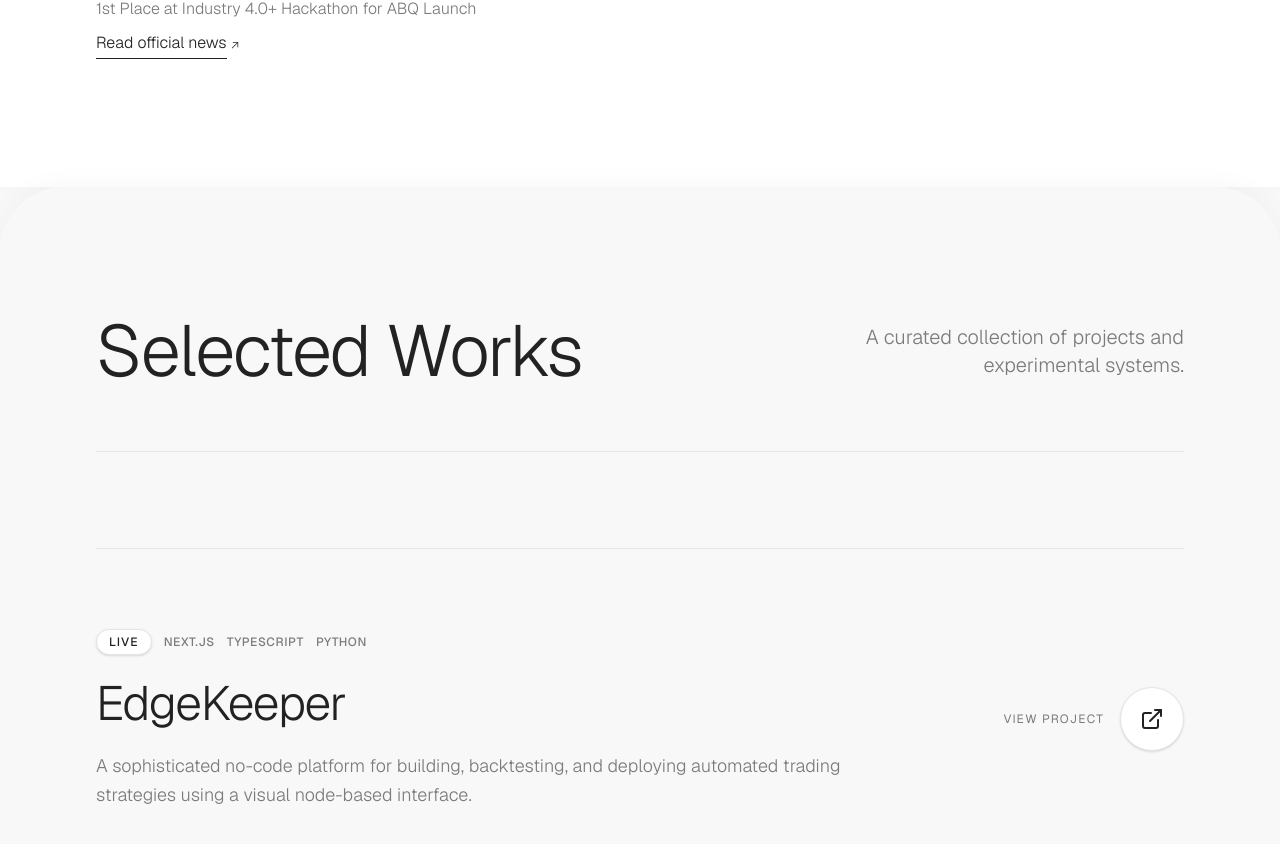
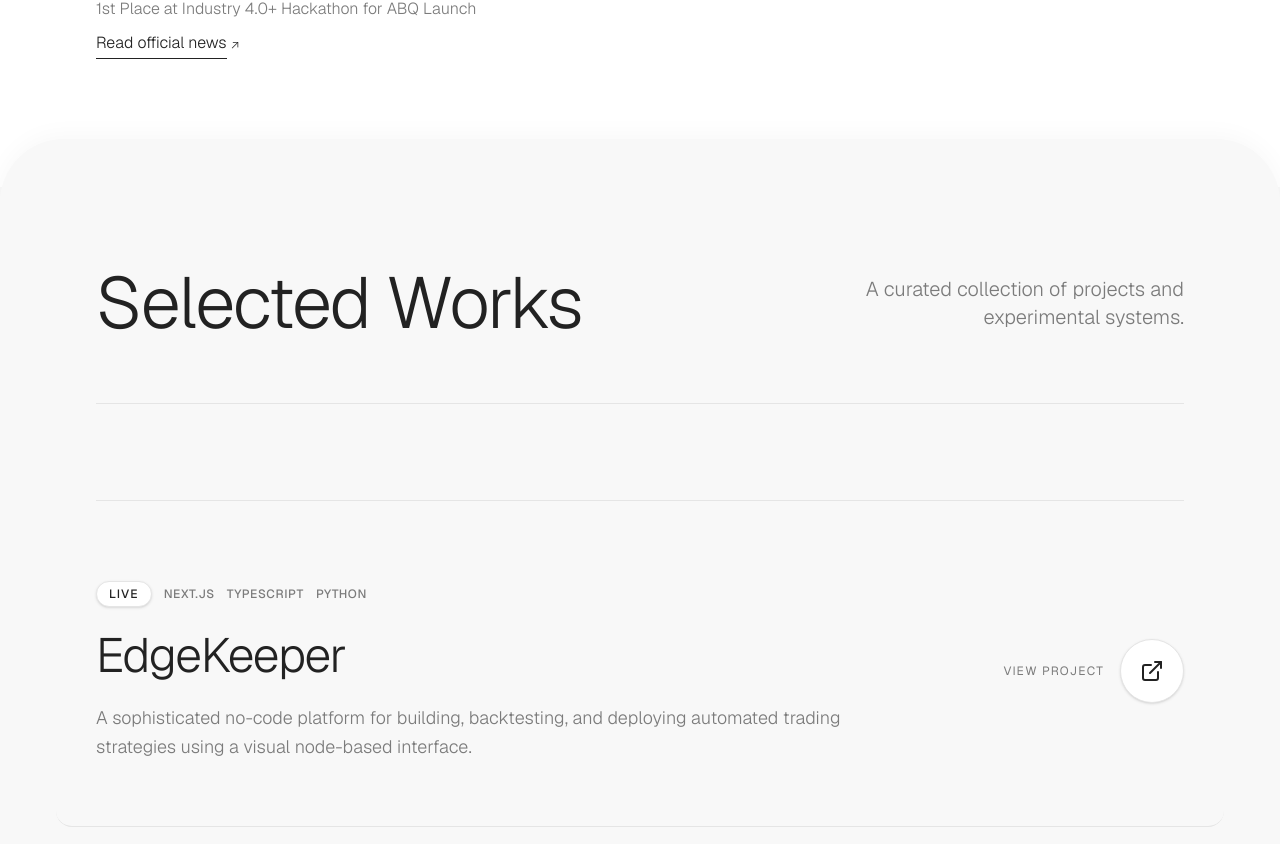
Before and after one commit to DevMubzly/porfolio, a Next.js app: page / in a window 1280 px wide. Shown: the part 1953-2797 px from the top of the page. Built offline with nearby package versions, Linux system fonts and the light colour scheme.

Commit message:
Revert sections back to relative positioning

```diff
--- a/src/components/AboutSection.tsx
+++ b/src/components/AboutSection.tsx
@@ -61,7 +61,7 @@ const slideInLeft = {
 
 export function AboutSection() {
   return (
-    <section id="about" className="sticky top-0 z-[2] py-24 lg:py-32 px-6 lg:px-24 bg-white text-[#222222] rounded-t-[3rem] lg:rounded-t-[4rem] shadow-[0_-4px_24px_rgba(0,0,0,0.03)] flex flex-col justify-center">
+    <section id="about" className="relative z-[2] py-24 lg:py-32 px-6 lg:px-24 bg-white text-[#222222] rounded-t-[3rem] lg:rounded-t-[4rem] shadow-[0_-4px_24px_rgba(0,0,0,0.03)] flex flex-col justify-center">
       <div className="max-w-7xl mx-auto w-full">
         <motion.div
           variants={containerVariants}
--- a/src/components/ArticlesSection.tsx
+++ b/src/components/ArticlesSection.tsx
@@ -7,7 +7,7 @@ import { ArrowUpRight } from "lucide-react";
 
 export function ArticlesSection() {
   return (
-    <section id="articles" className="sticky top-0 z-[4] py-24 lg:py-32 px-6 lg:px-24 bg-white text-[#222222] rounded-t-[3rem] lg:rounded-t-[4rem] shadow-[0_-4px_24px_rgba(0,0,0,0.03)] flex flex-col justify-center">
+    <section id="articles" className="relative z-[4] py-24 lg:py-32 px-6 lg:px-24 bg-white text-[#222222] rounded-t-[3rem] lg:rounded-t-[4rem] shadow-[0_-4px_24px_rgba(0,0,0,0.03)] flex flex-col justify-center -mt-8 lg:-mt-12">
       <div className="max-w-7xl mx-auto w-full relative z-10">
         <motion.div
           initial={{ opacity: 0, y: 50 }}
--- a/src/components/ContactSection.tsx
+++ b/src/components/ContactSection.tsx
@@ -5,7 +5,7 @@ import { Github, Mail, ArrowUpRight } from "lucide-react";
 
 export function ContactSection() {
   return (
-    <section id="contact" className="sticky top-0 z-[5] py-24 lg:py-32 px-6 lg:px-24 bg-[#F8F8F8] text-[#222222] rounded-t-[3rem] lg:rounded-t-[4rem] shadow-[0_-4px_24px_rgba(0,0,0,0.03)] flex flex-col justify-center">
+    <section id="contact" className="relative z-[5] py-24 lg:py-32 px-6 lg:px-24 bg-[#F8F8F8] text-[#222222] rounded-t-[3rem] lg:rounded-t-[4rem] shadow-[0_-4px_24px_rgba(0,0,0,0.03)] flex flex-col justify-center -mt-8 lg:-mt-12">
       <div className="max-w-7xl mx-auto w-full relative z-10">
         <motion.div
           initial={{ opacity: 0, y: 50 }}
--- a/src/components/ProjectsSection.tsx
+++ b/src/components/ProjectsSection.tsx
@@ -47,7 +47,7 @@ const projects: Project[] = [
 
 export function ProjectsSection() {
   return (
-    <section id="projects" className="sticky top-0 z-[3] py-24 lg:py-32 px-6 lg:px-24 bg-[#F8F8F8] text-[#222222] rounded-t-[3rem] lg:rounded-t-[4rem] shadow-[0_-4px_24px_rgba(0,0,0,0.03)] flex flex-col justify-center transition-colors duration-300">
+    <section id="projects" className="relative py-24 lg:py-32 px-6 lg:px-24 bg-[#F8F8F8] text-[#222222] rounded-t-[3rem] lg:rounded-t-[4rem] shadow-[0_-4px_24px_rgba(0,0,0,0.03)] flex flex-col justify-center -mt-8 lg:-mt-12 transition-colors duration-300 z-[3]">
       <div className="max-w-7xl mx-auto w-full relative z-10">
         <motion.div
           initial={{ opacity: 0, y: 50 }}
```
